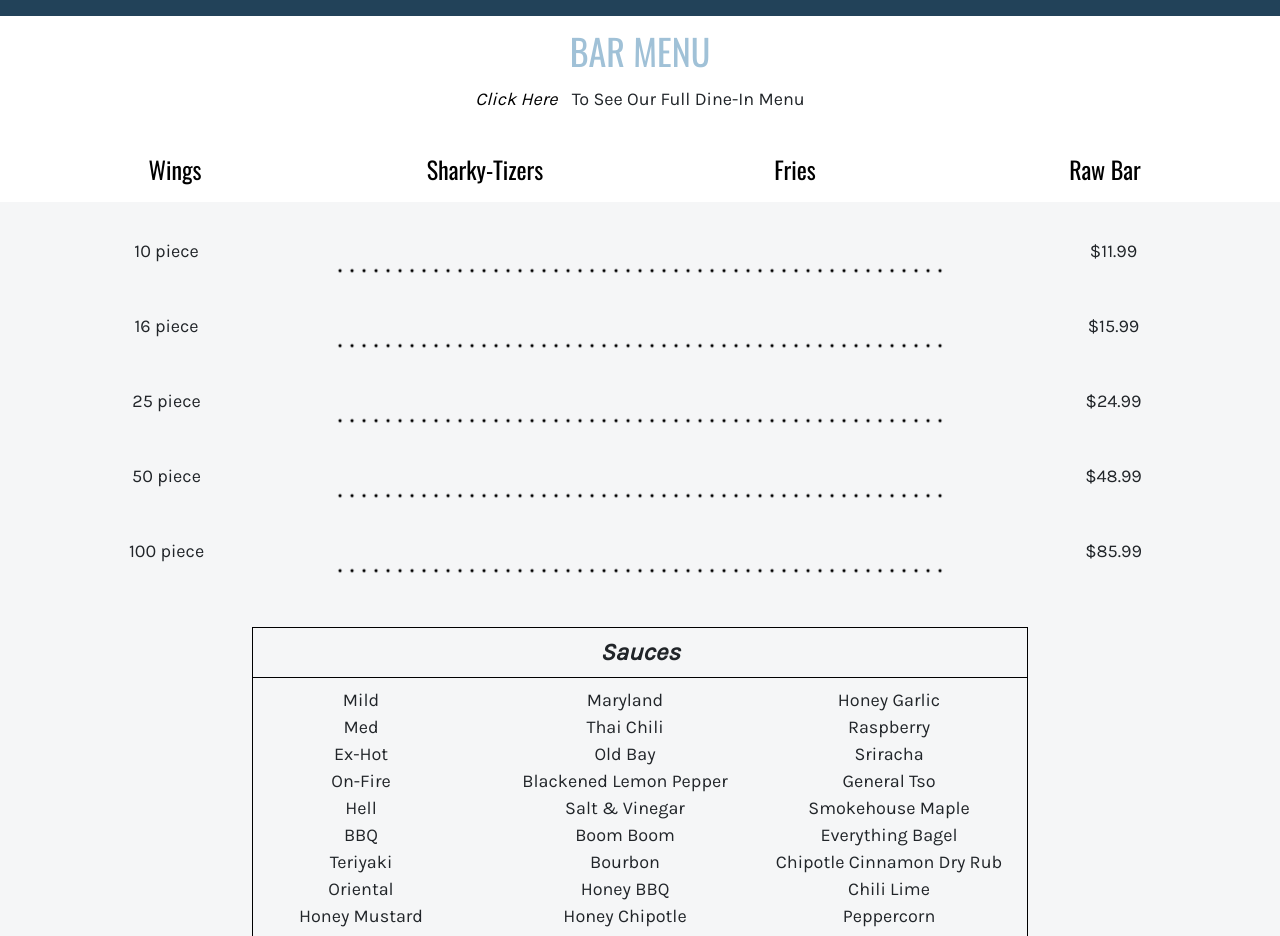
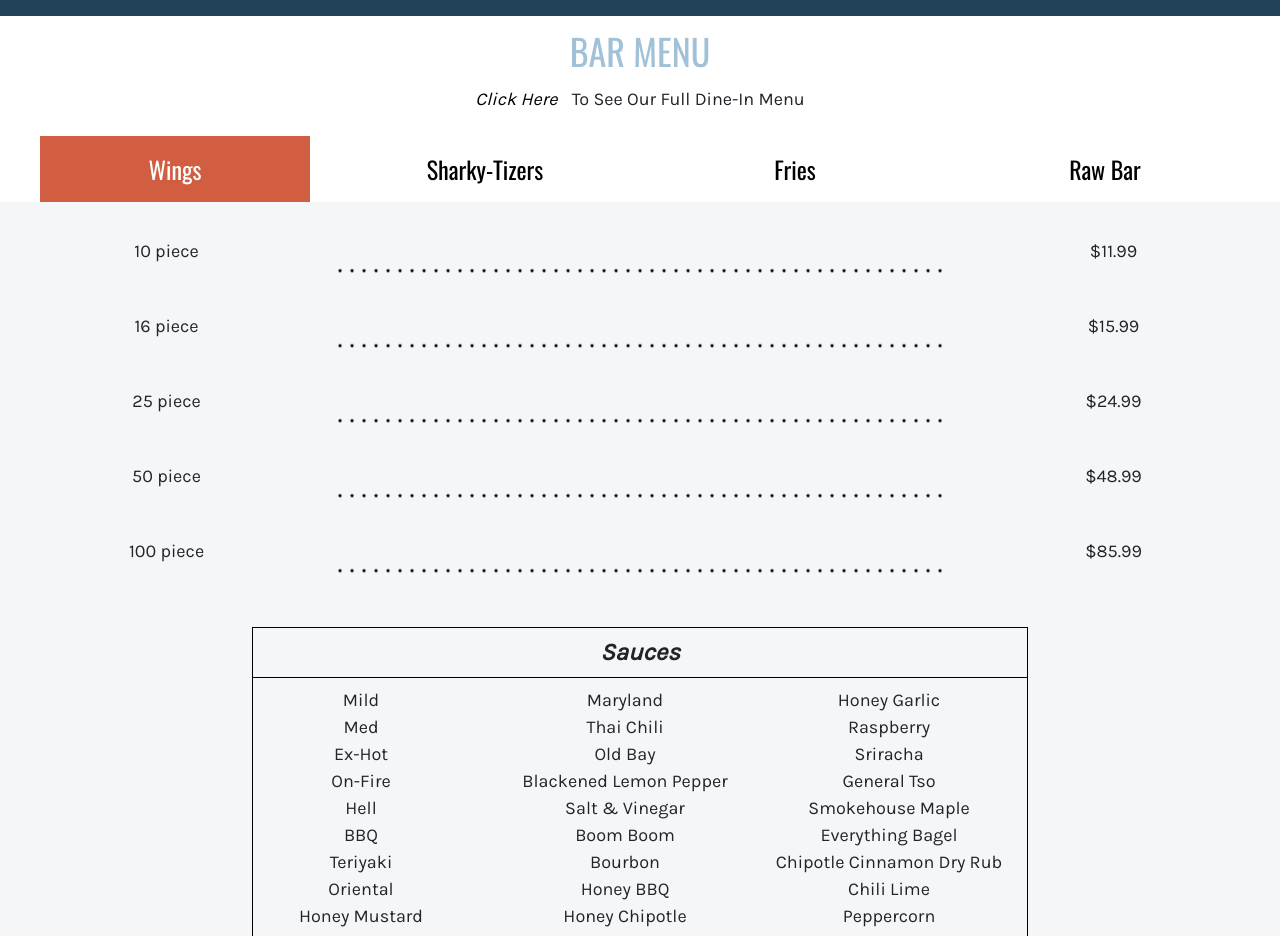
Before and after one commit to dengroxana/sharkys-wings-nj, a React (Create React App) app in the folder sharkys-wings-nj/: page / in a window 1280 px wide. Shown: the part 2740-3676 px from the top of the page. Built offline with nearby package versions, Linux system fonts and the light colour scheme.

Commit message:
Menu buttons fixed

```diff
--- a/sharkys-wings-nj/src/components/BarMenu.css
+++ b/sharkys-wings-nj/src/components/BarMenu.css
@@ -24,16 +24,27 @@
     font-family: Oswald, sans-serif;
 
 }
-.buttonMenu button {
+.nActive{
     margin-bottom: 0;
-    width: 270px;
-    height: 66px;
     background-color:transparent;
     padding: 5px 10px 5px 10px;
     transition: background-color 0.2s ease;
     border: none;
     font-style: bold;
     font-size: 24px;
+}
+.buttonMenu button {
+    margin-bottom: 0;
+    width: 270px;
+    height: 66px;
+    border: none;
+    font-style: bold;
+    font-size: 24px;
+}
+
+.active{
+  background-color: var(--terracota);
+  color: white;
 }
 
 .buttonMenu button:hover {
--- a/sharkys-wings-nj/src/components/BarMenu.jsx
+++ b/sharkys-wings-nj/src/components/BarMenu.jsx
@@ -66,13 +66,13 @@ class BarMenu extends Component {
             </p>
           </div>
           <div className="buttonMenu">
-            <button onClick={this.clickWings}>Wings</button>
+            <button className={this.state.showWings ? "active" : "nActive"} onClick={this.clickWings}>Wings</button>
 
-            <button onClick={this.clickSharkytizers}>Sharky-Tizers</button>
+            <button className={this.state.showSharkytizers ? "active" : "nActive"} onClick={this.clickSharkytizers}>Sharky-Tizers</button>
 
-            <button onClick={this.clickFries}>Fries</button>
+            <button className={this.state.showFries ? "active" : "nActive"}  onClick={this.clickFries}>Fries</button>
 
-            <button onClick={this.clickRawBar}>Raw Bar</button>
+            <button className={this.state.showRawBar ? "active" : "nActive"}  onClick={this.clickRawBar}>Raw Bar</button>
           </div>
         </div>
         <div className="menuItems">
```
